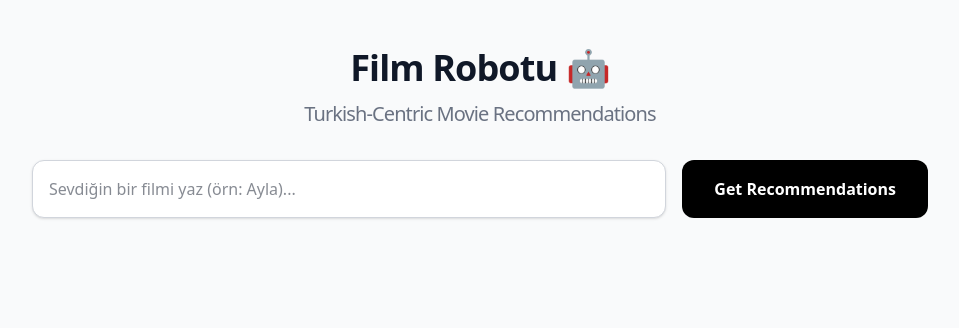
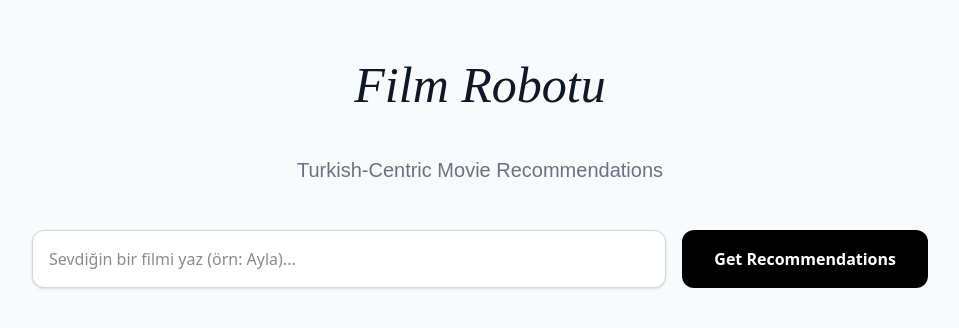
Before and after one commit to Bruhun/learnreact, a Next.js app: page /film in a window 1280 px wide. Shown: the top 328 px of the page, without its empty margins (160-1119 px from the left). Built offline with nearby package versions, Linux system fonts and the light colour scheme.

Commit message:
/film is localized

```diff
--- a/src/app/film/page.tsx
+++ b/src/app/film/page.tsx
@@ -42,9 +42,9 @@ export default function FilmPage() {
   return (
     <div className="min-h-screen bg-gray-50 dark:bg-gray-900 text-gray-900 dark:text-gray-100 py-12 px-4 sm:px-6 lg:px-8 transition-colors duration-200">
       <div className="max-w-4xl mx-auto">
-        <h1 className="text-4xl font-extrabold mb-8 text-center tracking-tight">
-          Film Robotu 🤖 <br/>
-          <span className="text-xl font-medium text-gray-500 dark:text-gray-400">Turkish-Centric Movie Recommendations</span>
+        <h1 style={{fontSize: "50px", fontStyle: "italic", fontFamily: "Bastligen"}} className="mb-8 text-center">
+          Film Robotu <br/>
+          <span className="text-xl font-medium text-gray-500 dark:text-gray-400" style={{fontFamily: "sans-serif", fontStyle: "normal"}}>Turkish-Centric Movie Recommendations</span>
         </h1>
 
         <div className="flex flex-col sm:flex-row gap-4 mb-12">
--- a/src/app/page.tsx
+++ b/src/app/page.tsx
@@ -1,5 +1,6 @@
 import { getImagePaths } from "./utils/getImages";
 import RandomImage from "./RandomImage";
+import Link from "next/link";
 
 
 export default function Home() {
@@ -10,7 +11,11 @@ export default function Home() {
     <div style={{color:"white", display: "flex",flexDirection: "column",  height: "100vh",alignItems: "center",gap: "1.5rem",justifyContent: "center"}}>
       <div style={{backgroundColor: "rgba(0, 0, 0, 0.7)", padding: "20px", borderRadius: "10px",boxShadow: "0 4px 8px rgba(0, 0, 0, 0.3)", maxWidth: "580px", margin: "0 auto",}}>
       <h1 style={{fontSize: "50px", fontStyle: "italic", fontFamily: "Bastligen"}}>
-        <center>Fatih Cem</center>
+        <center>
+          <Link href="/film" style={{ textDecoration: "none", color: "inherit" }}>
+            Fatih Cem
+          </Link>
+        </center>
       </h1>
 
       {/* Pass the image paths to the client component */}
```
